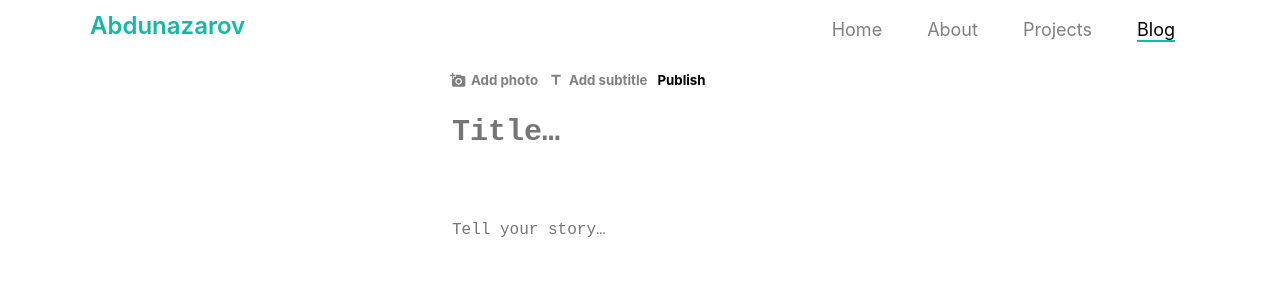
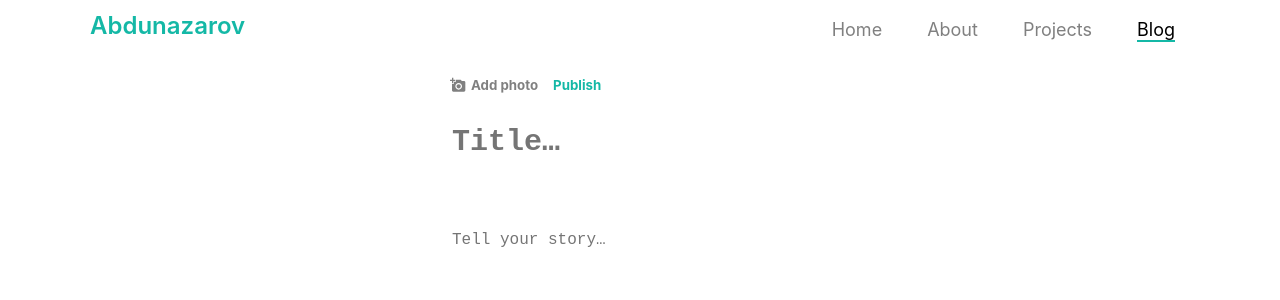
Before and after one commit to din0497/portfolio, a React (Create React App) app: page /blog/create in a window 1280 px wide. Shown: the top 300 px of the page. Built offline with nearby package versions, Linux system fonts and the light colour scheme.

Commit message:
ui improvements

```diff
--- a/src/App.css
+++ b/src/App.css
@@ -40,6 +40,13 @@
   }
 }
 
-.button:hover{
-background-color: rgb(20 184 166);
+.button:hover {
+  background-color: rgb(20 184 166);
 }
+
+.publish {
+  text-align: center;
+  cursor: pointer;
+  color: rgb(20 184 166);
+  padding: 5px;
+}
--- a/src/commons/style.js
+++ b/src/commons/style.js
@@ -41,7 +41,7 @@ export const MiniContainer = styled.div`
 export const BlogCartContainer = styled.div`
   display: flex;
   flex-direction: row;
-  align-items: center;
+  align-items: start;
   justify-content: center;
   max-width: 100%;
   min-width: 100%;
--- a/src/pages/Blogs/CreatePost.js
+++ b/src/pages/Blogs/CreatePost.js
@@ -1,17 +1,18 @@
 import { fullDate, Posting } from "./style";
 import { useState, useRef, useEffect } from "react";
 import { AddonsContainer, Textarea, TextareaStory, Addons } from "./style";
-import { MdAddAPhoto, MdOutlineTitle } from "react-icons/md";
+import { MdAddAPhoto} from "react-icons/md";
 import { useNavigate } from "react-router-dom";
 import useHttp from "../../hooks/use-http";
 import { addBlog } from "../../lib/api";
+import "../../App.css";
+import ClockLoader from "react-spinners/ClockLoader";
 
 const CreatePost = () => {
   const { sendRequest, status } = useHttp(addBlog);
   const history = useNavigate();
   const reader = new FileReader();
   const inputRef = useRef();
-  const [blogs, setBlog] = useState();
   const [title, setTitle] = useState();
   const [text, setText] = useState();
   const [file, setFile] = useState();
@@ -20,6 +21,7 @@ const CreatePost = () => {
   const getTitle = (e) => setTitle(e.target.value);
   const getText = (e) => setText(e.target.value);
   const getImage = (e) => setFile(e.target.files[0]);
+  const [isSpin, setSpin] = useState(false)
 
   useEffect(() => {
     if (file) {
@@ -71,10 +73,9 @@ const CreatePost = () => {
           <h5>Add photo</h5>
         </Addons>
         <Addons>
-          <MdOutlineTitle />
-          <h5>Add subtitle</h5>
+        <h5 className="publish" onClick={clickHandler}> Publish </h5>
+          {status === 'pending' && <ClockLoader color='rgb(20 184 166)' size={15} />}
         </Addons>
-        <h5 onClick={clickHandler}>Publish</h5>
       </AddonsContainer>
       <Textarea onChange={getTitle} placeholder="Title…" />
       <TextareaStory onChange={getText} placeholder="Tell your story…" />
```
